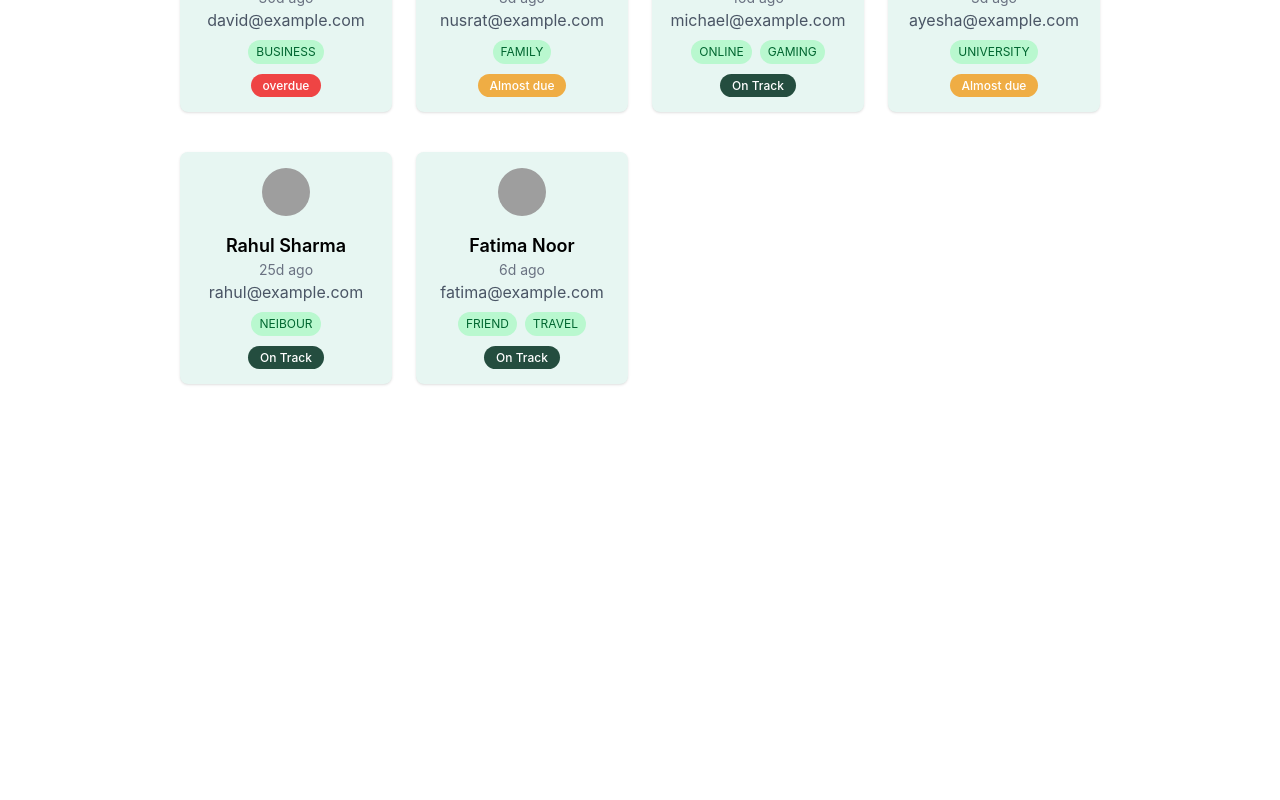
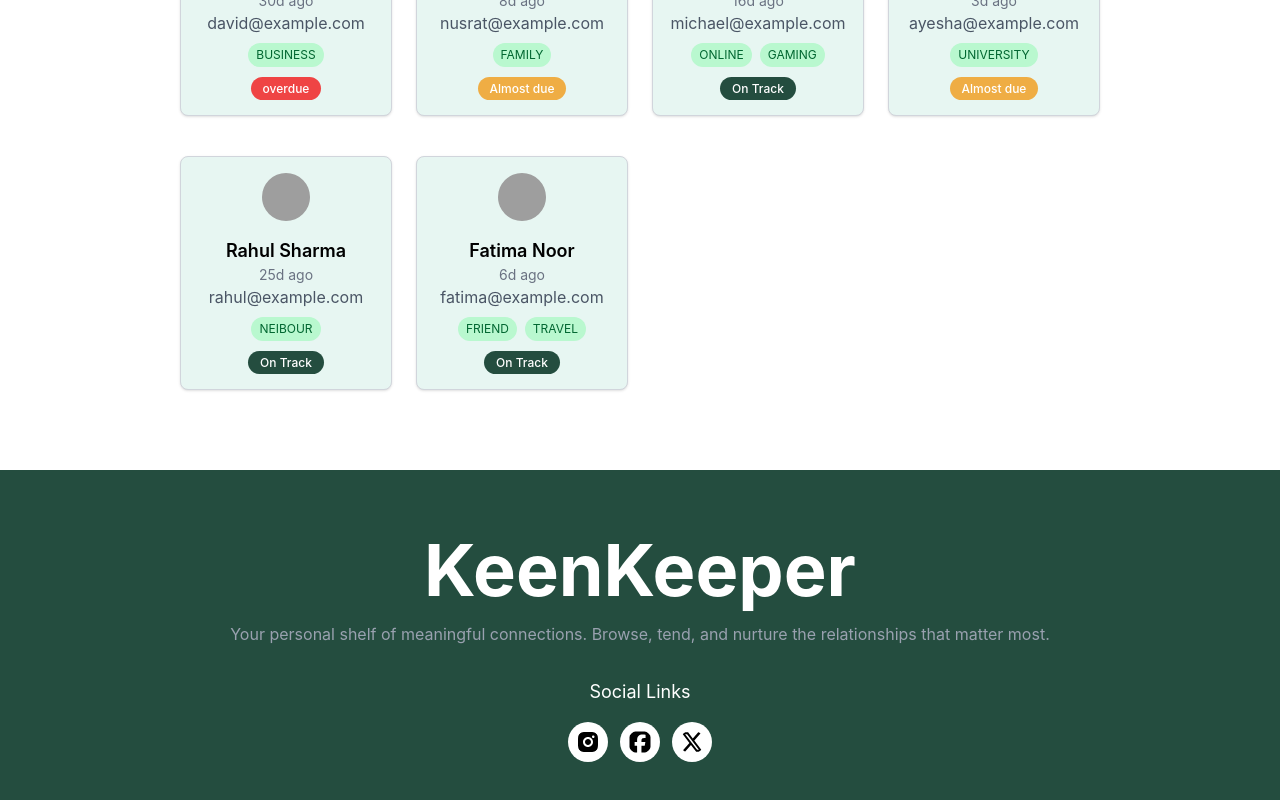
Before and after one commit to ruhul2003/Keen-Keeper, a React (Vite) app: page / in a window 1280 px wide. Shown: the part 1068-1868 px from the top of the page. Before the commit the page ends 1532 px from the top, so only its background shows below. Built offline with nearby package versions, Linux system fonts and the light colour scheme; grey boxes are pictures that could not be loaded.

Commit message:
Designed footer

```diff
--- a/src/App.jsx
+++ b/src/App.jsx
@@ -1,5 +1,6 @@
 import Banner from "./Components/Banner"
 import Counts from "./Components/Counts"
+import Footer from "./Components/Footer"
 import Friends from "./Components/Friends"
 import NavBar from "./Components/NavBar"
 
@@ -12,6 +13,7 @@ function App() {
       <Banner/>
       <Counts/>
       <Friends/>
+      <Footer/>
     </>
   )
 }
--- /dev/null
+++ b/src/Components/Footer.jsx
@@ -0,0 +1,27 @@
+import React from 'react';
+import { RiInstagramFill } from "react-icons/ri";
+import { FaSquareFacebook } from "react-icons/fa6";
+import { FaXTwitter } from "react-icons/fa6";
+
+const Footer = () => {
+    return (
+        <div className='w-full bg-[#244D3F] h-[450px] items-center'>
+            <div className='w-9/12 mx-auto py-16 items-center'>
+                <h1 className='text-7xl font-bold text-center text-white'>KeenKeeper</h1>
+                <p className='text-center text-gray-400 text-[16px] mt-4'>Your personal shelf of meaningful connections. Browse, tend, and nurture the relationships that matter most.</p>
+
+                <div className='flex flex-col gap-4 items-center mt-8'>
+                    <h2 className='text-white text-lg'>Social Links</h2>
+                    <div className='flex flex-row gap-3'>
+                        <RiInstagramFill className='text-3xl text-black bg-white w-[40px] h-[40px] p-2 rounded-full' />
+                        <FaSquareFacebook className='text-3xl text-black bg-white w-[40px] h-[40px] p-2 rounded-full' />
+                        <FaXTwitter className='text-3xl text-black bg-white w-[40px] h-[40px] p-2 rounded-full' />
+
+                    </div>
+                </div>
+            </div>
+        </div>
+    );
+};
+
+export default Footer;
--- a/src/Components/Friends.jsx
+++ b/src/Components/Friends.jsx
@@ -40,12 +40,11 @@ const Friends = () => {
             ) : (
                 <div className='mt-6 w-full px-5 mx-auto py-4 grid grid-cols-1 sm:grid-cols-2 lg:grid-cols-4 gap-6'>
                     {friendsData.map((friend) => (
-                        <div key={friend.id} className='flex flex-col items-center gap-4 bg-[#E7F6F2] p-4 rounded-lg shadow-sm mt-4'>
+                        <div key={friend.id} className='flex flex-col border border-gray-300 items-center gap-4 bg-[#E7F6F2] p-4 rounded-lg shadow-sm mt-4'>
                             <img src={friend.picture} alt={friend.name} className='w-12 h-12 rounded-full' />
 
                             <div className="text-center">
                                 <h2 className='text-lg font-semibold'>{friend.name}</h2>
-
                                 <p className="text-sm text-gray-500">
                                     {friend.days_since_contact}d ago
                                 </p>
```
Also changed, not shown: tailwind.config.js (added).
